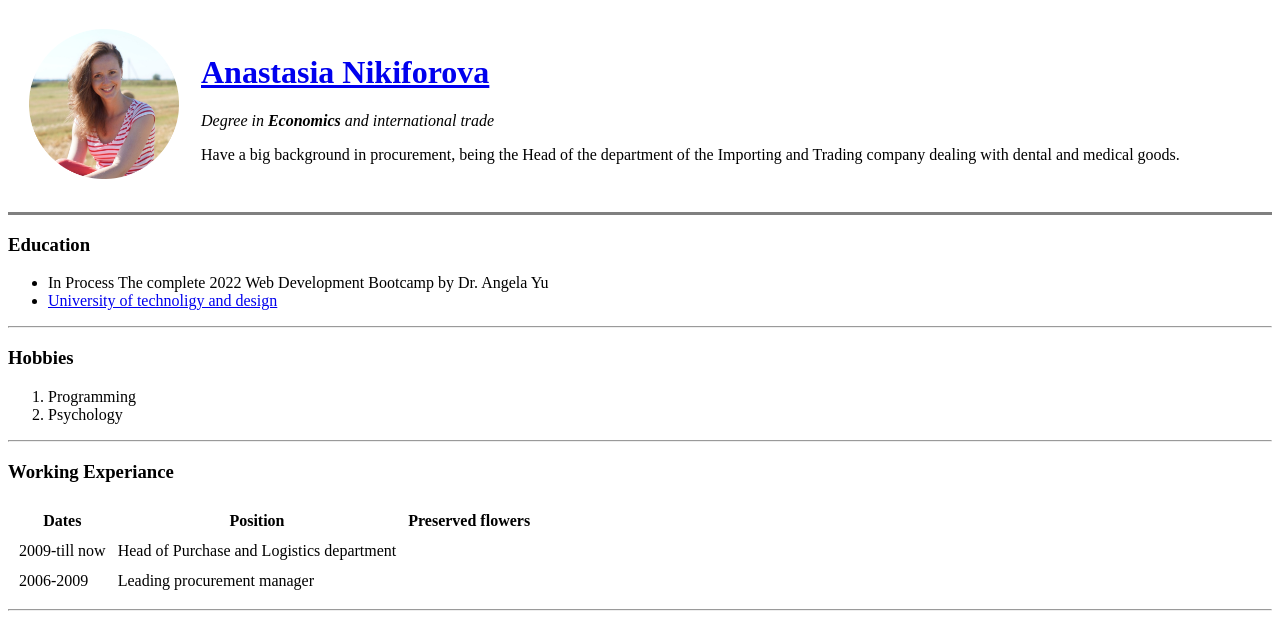
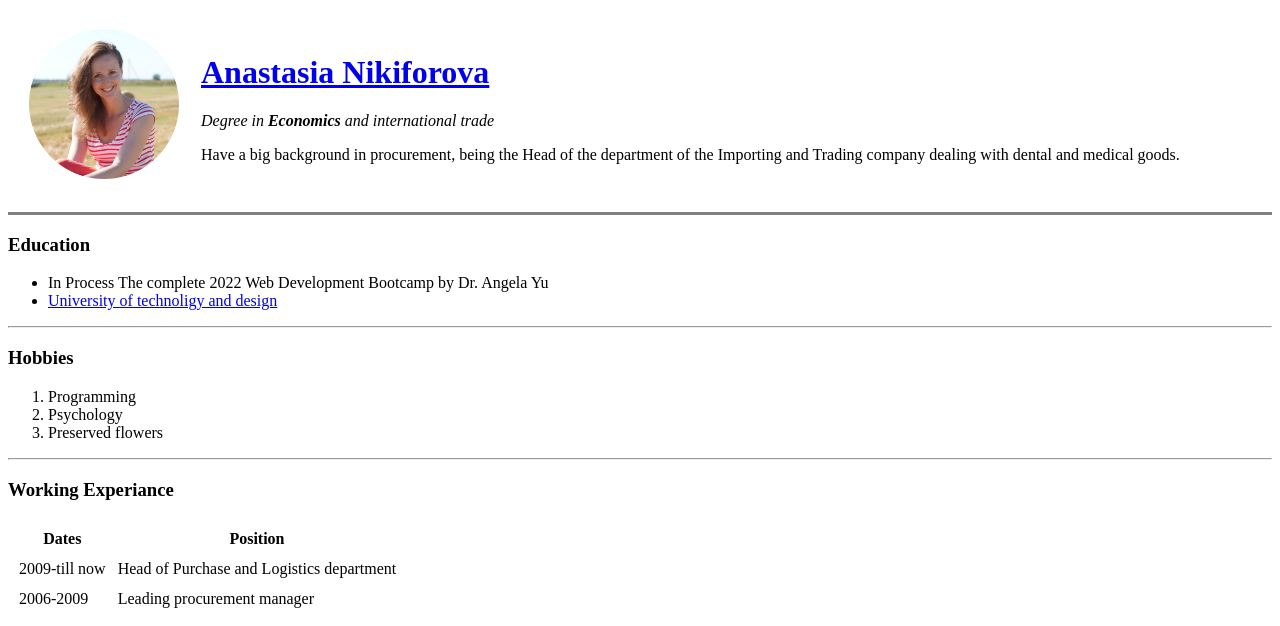
Before and after one commit to StacyFate/CV, a plain HTML site: page index.html in a window 1280 px wide. Shown: the top 626 px of the page. Drawn offline with Linux system fonts and the light colour scheme.

Commit message:
replace index file

```diff
--- a/index.html
+++ b/index.html
@@ -32,14 +32,16 @@
   <ol>
     <li> Programming </li>
     <li> Psychology </li>
+    <li>
+      Preserved flowers
+    </li>
   </ol>
   <hr>
   <h3> Working Experiance</h3>
   <table cellspacing="10">
     <th>Dates</th>
     <th>Position</th>
-    <th>Preserved flowers</th>
-    <tr>
+        <tr>
       <td>2009-till now</td>
       <td> Head of Purchase and Logistics department</td>
     </tr>
```
